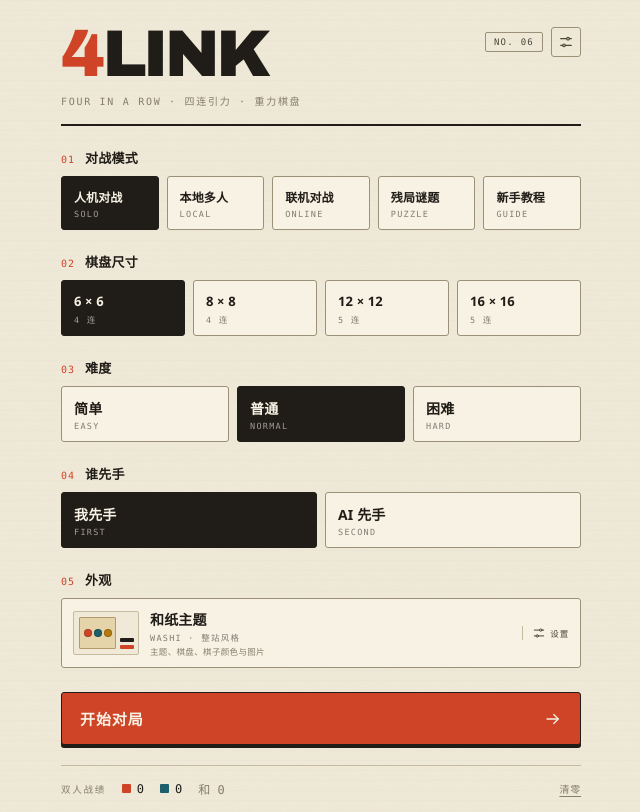
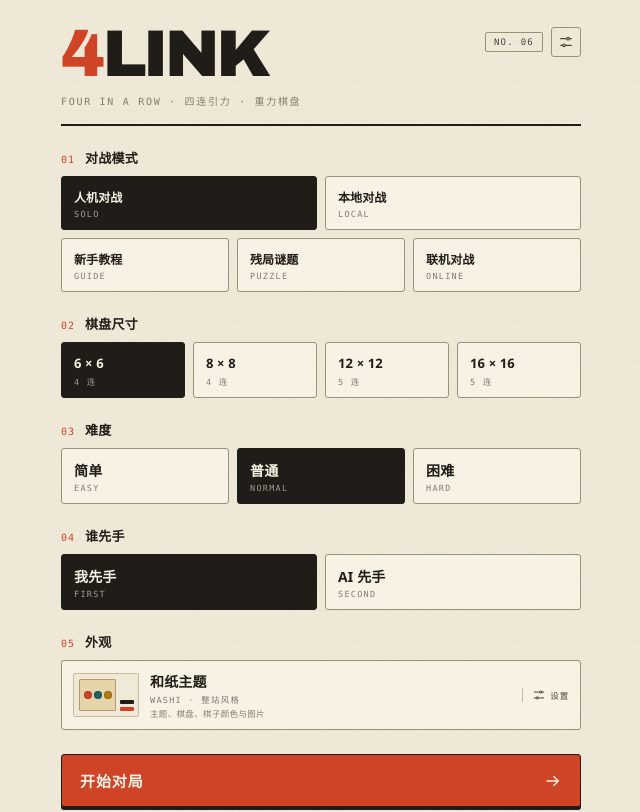
Before and after one commit to AdLambXD/4link, a React (Vite) app: page / in a window 1280 px wide. Shown: the top 812 px of the page, without its empty margins (319-959 px from the left). Built offline with nearby package versions, Linux system fonts and the light colour scheme.

Commit message:
feat: 主界面对战模式改为两行布局

```diff
--- a/src/components/Menu.tsx
+++ b/src/components/Menu.tsx
@@ -150,7 +150,7 @@ export function Menu({
           <span className="block-num">{num()}</span>
           <h2>对战模式</h2>
         </div>
-        <div className="choices choices-5">
+        <div className="choices mode-grid">
           <button
             className={`choice choice-compact choice-mode${mode === 'pve' ? ' is-on' : ''}`}
             onClick={() => setMode('pve')}
@@ -162,15 +162,15 @@ export function Menu({
             className={`choice choice-compact choice-mode${mode === 'pvp' ? ' is-on' : ''}`}
             onClick={() => setMode('pvp')}
           >
-            <span className="choice-main">本地多人</span>
+            <span className="choice-main">本地对战</span>
             <span className="choice-note">LOCAL</span>
           </button>
           <button
-            className={`choice choice-compact choice-mode${mode === 'online' ? ' is-on' : ''}`}
-            onClick={() => setMode('online')}
+            className={`choice choice-compact choice-mode${mode === 'tutorial' ? ' is-on' : ''}`}
+            onClick={() => setMode('tutorial')}
           >
-            <span className="choice-main">联机对战</span>
-            <span className="choice-note">ONLINE</span>
+            <span className="choice-main">新手教程</span>
+            <span className="choice-note">GUIDE</span>
           </button>
           <button
             className={`choice choice-compact choice-mode${mode === 'puzzle' ? ' is-on' : ''}`}
@@ -180,11 +180,11 @@ export function Menu({
             <span className="choice-note">PUZZLE</span>
           </button>
           <button
-            className={`choice choice-compact choice-mode${mode === 'tutorial' ? ' is-on' : ''}`}
-            onClick={() => setMode('tutorial')}
+            className={`choice choice-compact choice-mode${mode === 'online' ? ' is-on' : ''}`}
+            onClick={() => setMode('online')}
           >
-            <span className="choice-main">新手教程</span>
-            <span className="choice-note">GUIDE</span>
+            <span className="choice-main">联机对战</span>
+            <span className="choice-note">ONLINE</span>
           </button>
         </div>
       </section>
--- a/src/styles.css
+++ b/src/styles.css
@@ -310,6 +310,19 @@ button {
   grid-template-columns: repeat(5, minmax(0, 1fr));
 }
 
+/* 对战模式：第一行 2 项，第二行 3 项。 */
+.mode-grid {
+  grid-template-columns: repeat(6, minmax(0, 1fr));
+}
+
+.mode-grid .choice-mode {
+  grid-column: span 2;
+}
+
+.mode-grid .choice-mode:nth-child(-n + 2) {
+  grid-column: span 3;
+}
+
 .choice-compact {
   padding: 10px 9px 9px;
 }
```
